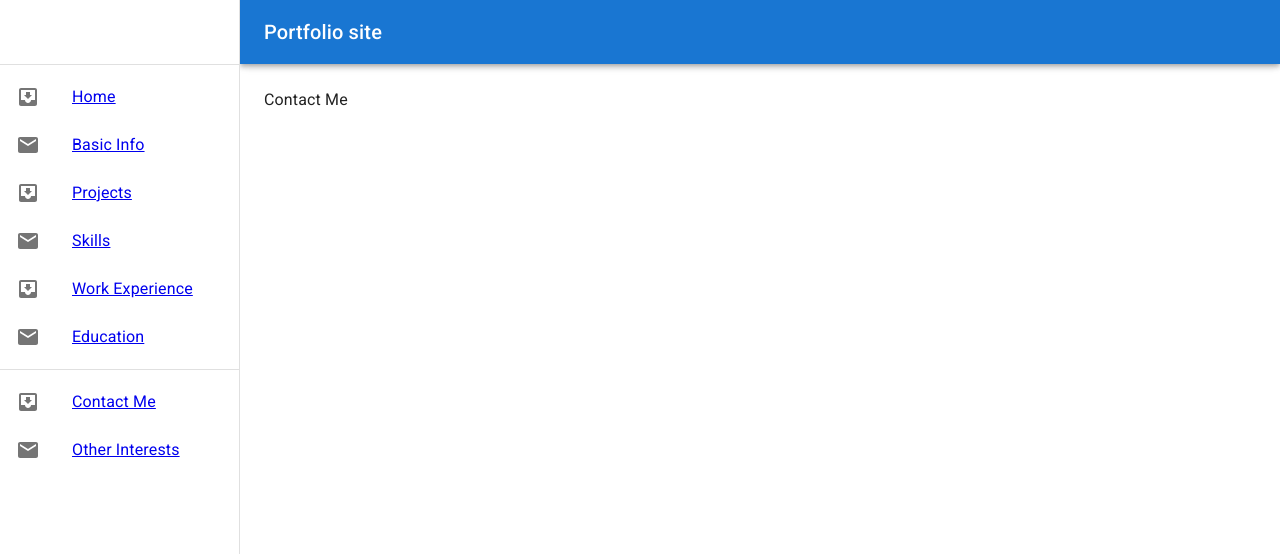
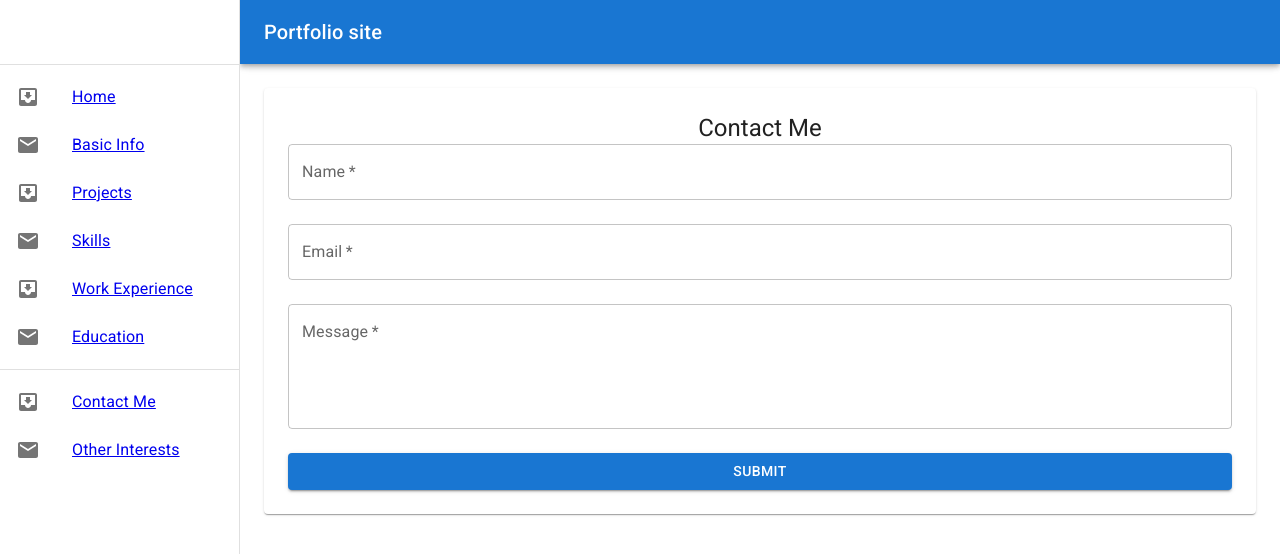
Before and after one commit to rolfisub/portfolio, a React (Create React App) app in the folder frontend/web/: page /contact-me in a window 1280 px wide. Shown: the top 554 px of the page. Built offline with nearby package versions, Linux system fonts and the light colour scheme.

Commit message:
contact me form

```diff
--- a/frontend/web/db-mock.json
+++ b/frontend/web/db-mock.json
@@ -157,17 +157,6 @@
       "example_link": "https://example.com/education-2"
     }
   ],
-  "contact-me": [
-    {
-      "id": 1,
-      "user_id": 1,
-      "email": "your.email@example.com",
-      "phone": "+1234567890",
-      "linkedin": "https://www.linkedin.com/in/yourlinkedin",
-      "github": "https://github.com/yourgithub",
-      "twitter": "https://twitter.com/yourtwitter"
-    }
-  ],
   "other-interests": [
     {
       "id": 1,
--- a/frontend/web/src/routes/pages/ContactMe.tsx
+++ b/frontend/web/src/routes/pages/ContactMe.tsx
@@ -1,5 +1,90 @@
-import React from "react";
+import React, { useState } from "react";
+import { TextField, Button, Grid, Paper, Typography } from "@mui/material";
 
-export default function ContactMe() {
-  return <div>Contact Me</div>;
-}
+const ContactMeForm = () => {
+  const [formData, setFormData] = useState({
+    name: "",
+    email: "",
+    message: "",
+  });
+
+  const handleChange = (event: any) => {
+    const { name, value } = event.target;
+    setFormData({ ...formData, [name]: value });
+  };
+
+  const handleSubmit = (event: any) => {
+    event.preventDefault();
+    // Add your logic to handle form submission (e.g., sending an email)
+    console.log("Form Data:", formData);
+    // Reset form after submission
+    setFormData({
+      name: "",
+      email: "",
+      message: "",
+    });
+  };
+
+  return (
+    <Paper sx={{ padding: 3 }}>
+      <Typography variant="h5" align="center">
+        Contact Me
+      </Typography>
+      <form style={{ wordSpacing: 3 }} onSubmit={handleSubmit}>
+        <Grid container spacing={3}>
+          <Grid item xs={12}>
+            <TextField
+              label="Name"
+              variant="outlined"
+              fullWidth
+              required
+              name="name"
+              value={formData.name}
+              onChange={handleChange}
+            />
+          </Grid>
+          <Grid item xs={12}>
+            <TextField
+              label="Email"
+              variant="outlined"
+              fullWidth
+              required
+              type="email"
+              name="email"
+              value={formData.email}
+              onChange={handleChange}
+            />
+          </Grid>
+          <Grid item xs={12}>
+            <TextField
+              label="Message"
+              variant="outlined"
+              fullWidth
+              required
+              multiline
+              rows={4}
+              name="message"
+              value={formData.message}
+              onChange={handleChange}
+            />
+          </Grid>
+          <Grid item xs={12}>
+            <Button
+              type="submit"
+              variant="contained"
+              color="primary"
+              fullWidth
+              sx={{
+                wordSpacing: 2,
+              }}
+            >
+              Submit
+            </Button>
+          </Grid>
+        </Grid>
+      </form>
+    </Paper>
+  );
+};
+
+export default ContactMeForm;
```
